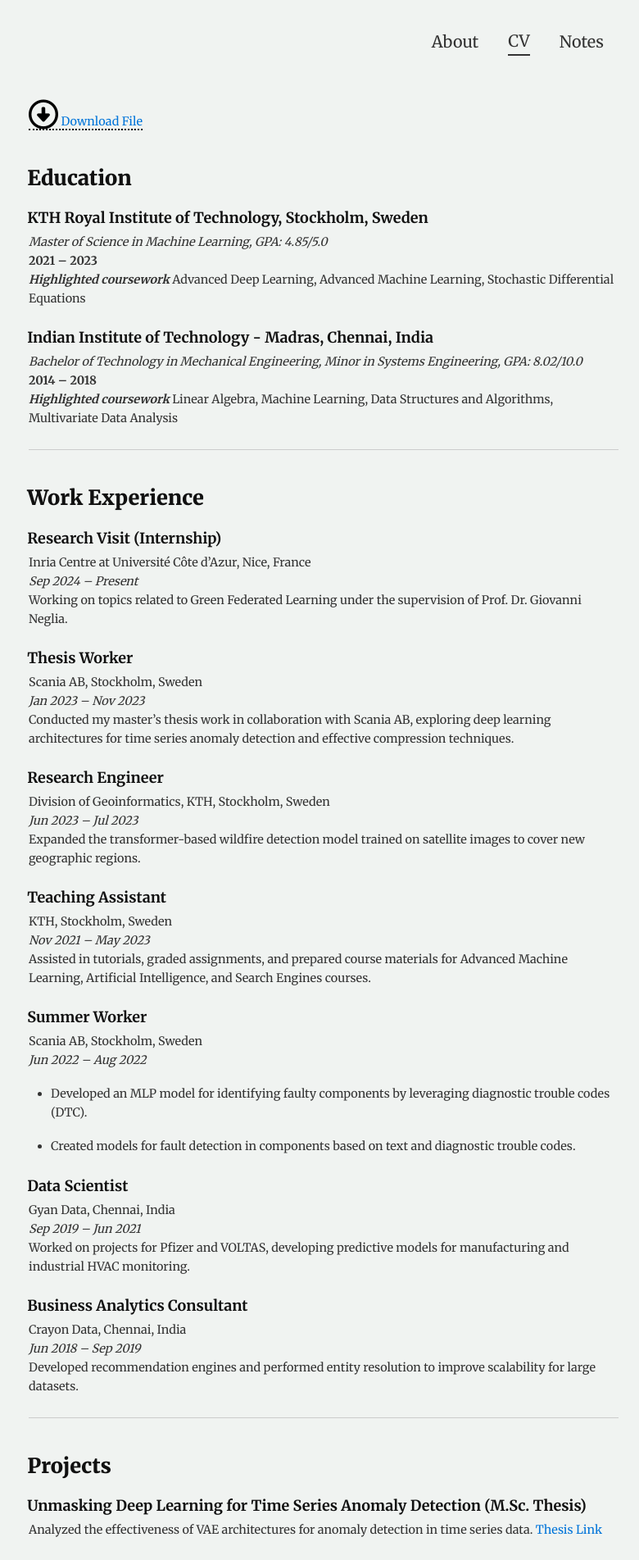
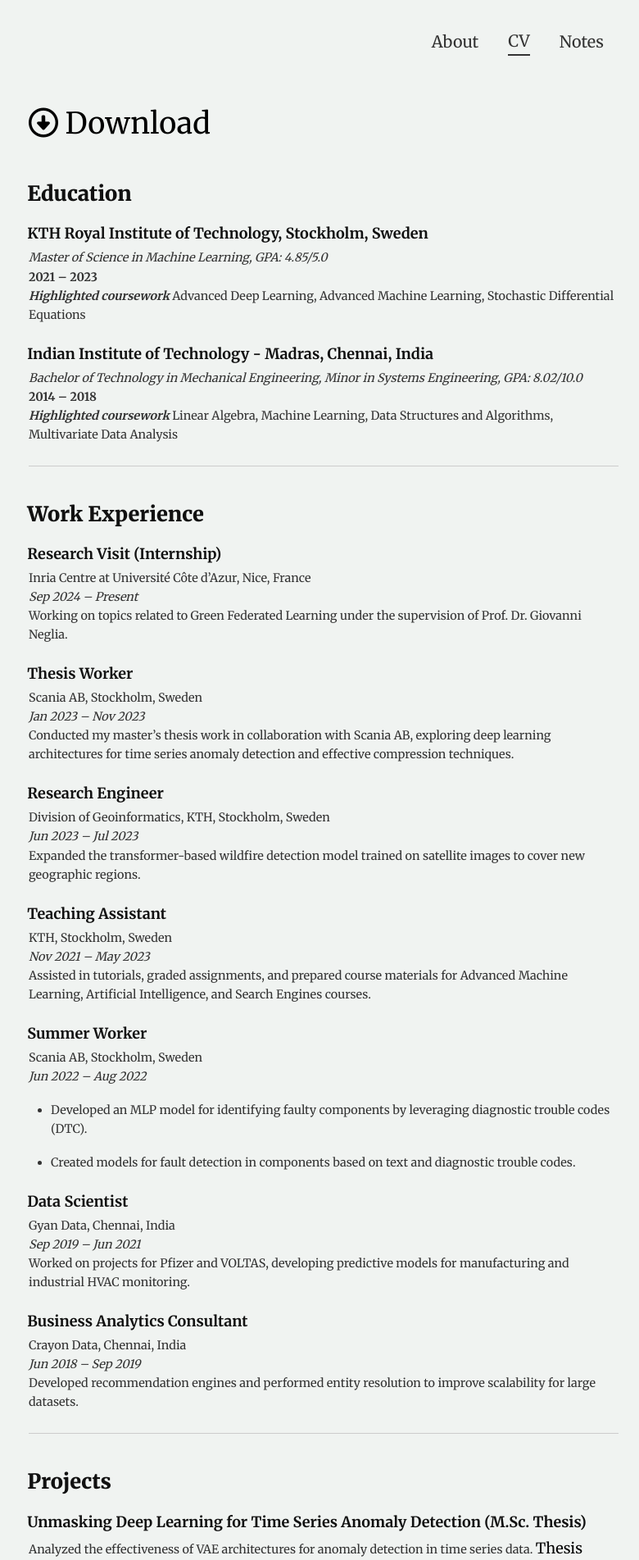
Before and after one commit to dannyrichy/dannyrichy.github.io, a Jekyll site: the page built from docs/cv.md, in a window 1280 px wide. Shown: the top 1903 px of the page at 82% size, without its empty margins (245-1025 px from the left). Built offline with Jekyll 4.4.1, drawn with Linux system fonts in a browser that asks for light colours.

Commit message:
changes to the download link

```diff
--- a/docs/_sass/_motherload.scss
+++ b/docs/_sass/_motherload.scss
@@ -51,16 +51,21 @@
   }
 }
 
+/* Basic style for the anchor tag */
 a {
-  color: #0074d9;
-  /* From http://clrs.cc */
-  text-decoration: none;
+  text-decoration: dotted;        /* Remove the underline */
+  color: #000;                  /* Set text color to black */
+  font-size: 18px;              /* Set font size */
+  font-family: 'Merriweather', serif; /* Use your font-family */
+  font-weight: 400;             /* Set font weight */
 }
 
-a:hover,
-a:focus {
-  text-decoration: underline;
+a:hover {
+  text-decoration: underline;   /* Underline text on hover */
+  text-decoration-style: solid; /* Dotted underline style */
+  text-decoration-color: #000;  /* Dotted underline color (black) */
 }
+
 
 #footer a {
   color: #808080;
--- a/docs/cv.md
+++ b/docs/cv.md
@@ -3,8 +3,8 @@
 title: "CV"
 ---
 <link rel="stylesheet" href="https://cdnjs.cloudflare.com/ajax/libs/font-awesome/6.0.0-beta3/css/all.min.css">
-<a href="assets/yourfile.extension" class="download-link">
-  <i class="fa-regular fa-circle-down" style="font-size: 36px; color: #000;"></i> Download File
+<a href="assets/resume.pdf" download style="font-size: 36px;">
+  <i class="fa-regular fa-circle-down" style="font-size: 36px; color: #000;"></i> Download
 </a>
 
 ## Education
```
